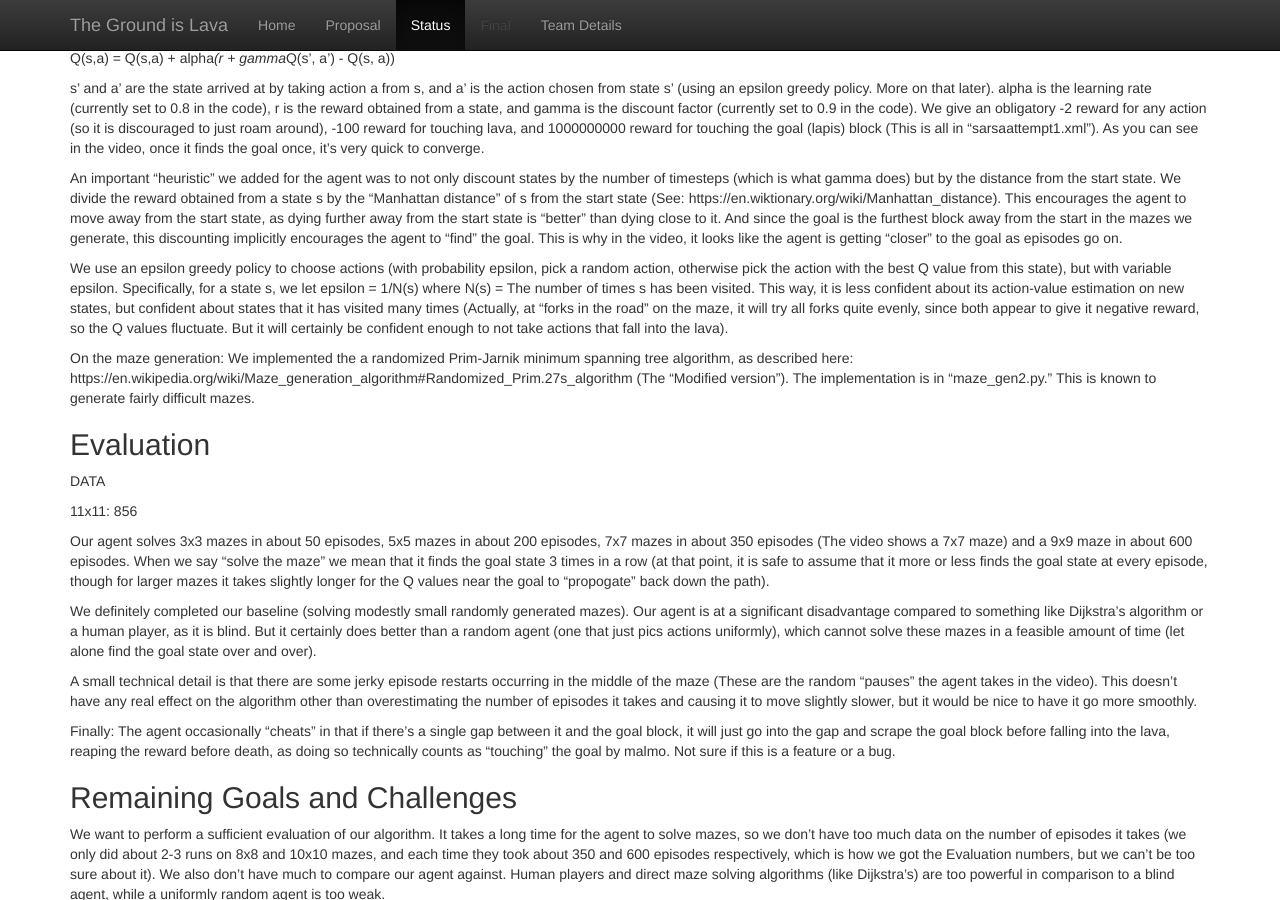
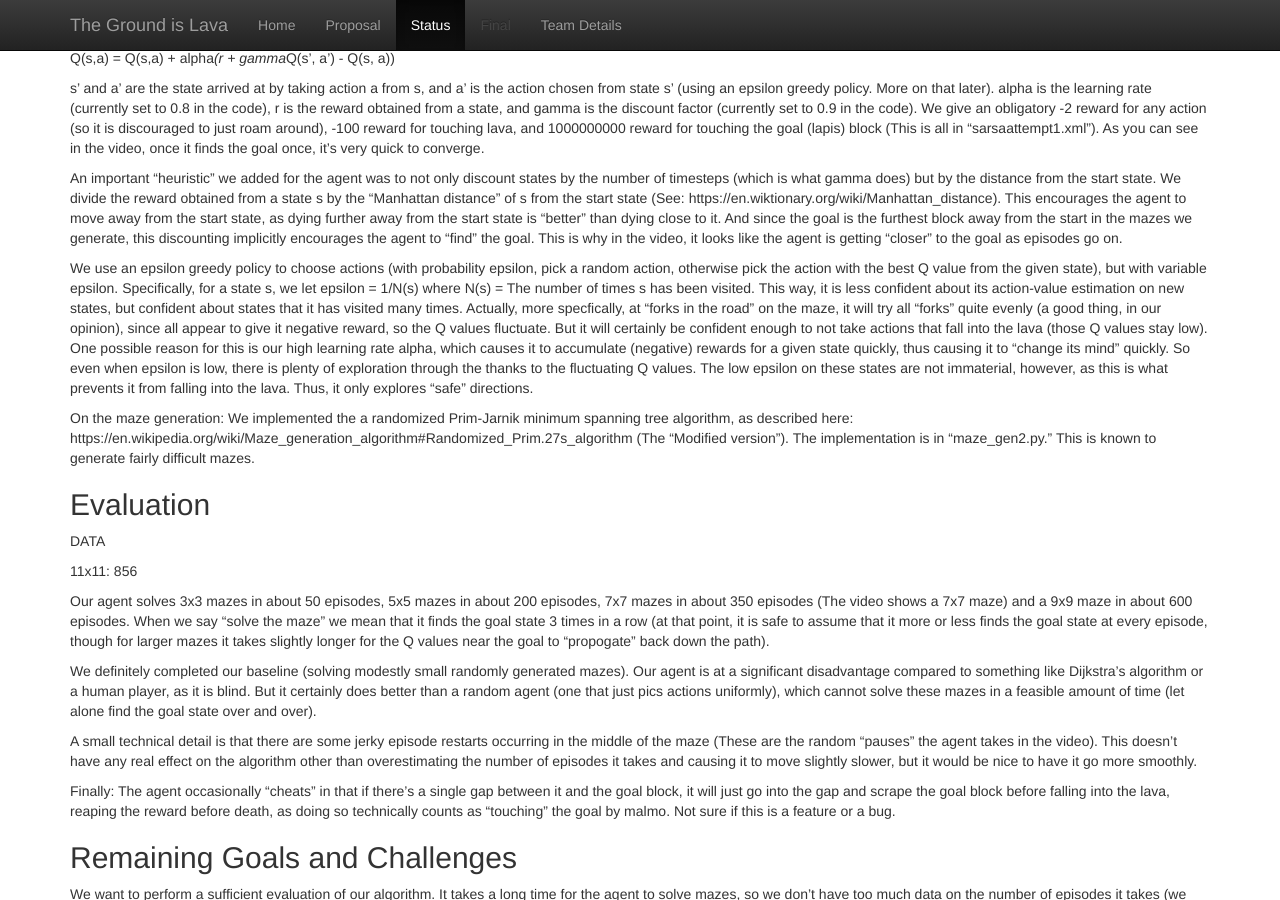
Before and after one commit to katmannn/The-Ground-is-Lava, a Jekyll site: the page built from docs/status.md, in a window 1280 px wide and 900 px high, scrolled down 491 px. Built offline with Jekyll 4.4.1, drawn with Linux system fonts in a browser that asks for light colours.

Commit message:
Update status.md

```diff
--- a/docs/status.md
+++ b/docs/status.md
@@ -16,7 +16,7 @@
 
 An important "heuristic" we added for the agent was to not only discount states by the number of timesteps (which is what gamma does) but by the distance from the start state. We divide the reward obtained from a state s by the "Manhattan distance" of s from the start state (See: https://en.wiktionary.org/wiki/Manhattan_distance). This encourages the agent to move away from the start state, as dying further away from the start state is "better" than dying close to it. And since the goal is the furthest block away from the start in the mazes we generate, this discounting implicitly encourages the agent to "find" the goal. This is why in the video, it looks like the agent is getting "closer" to the goal as episodes go on.
 
-We use an epsilon greedy policy to choose actions (with probability epsilon, pick a random action, otherwise pick the action with the best Q value from this state), but with variable epsilon. Specifically, for a state s, we let epsilon = 1/N(s) where N(s) = The number of times s has been visited. This way, it is less confident about its action-value estimation on new states, but confident about states that it has visited many times (Actually, at "forks in the road" on the maze, it will try all forks quite evenly, since both appear to give it negative reward, so the Q values fluctuate. But it will certainly be confident enough to not take actions that fall into the lava).
+We use an epsilon greedy policy to choose actions (with probability epsilon, pick a random action, otherwise pick the action with the best Q value from the given state), but with variable epsilon. Specifically, for a state s, we let epsilon = 1/N(s) where N(s) = The number of times s has been visited. This way, it is less confident about its action-value estimation on new states, but confident about states that it has visited many times. Actually, more specfically, at "forks in the road" on the maze, it will try all "forks" quite evenly (a good thing, in our opinion), since all appear to give it negative reward, so the Q values fluctuate. But it will certainly be confident enough to not take actions that fall into the lava (those Q values stay low). One possible reason for this is our high learning rate alpha, which causes it to accumulate (negative) rewards for a given state quickly, thus causing it to "change its mind" quickly. So even when epsilon is low, there is plenty of exploration through the thanks to the fluctuating Q values. The low epsilon on these states are not immaterial, however, as this is what prevents it from falling into the lava. Thus, it only explores "safe" directions.
 
 On the maze generation: We implemented the a randomized Prim-Jarnik minimum spanning tree algorithm, as described here: https://en.wikipedia.org/wiki/Maze_generation_algorithm#Randomized_Prim.27s_algorithm (The "Modified version"). The implementation is in "maze_gen2.py." This is known to generate fairly difficult mazes.
 
```
